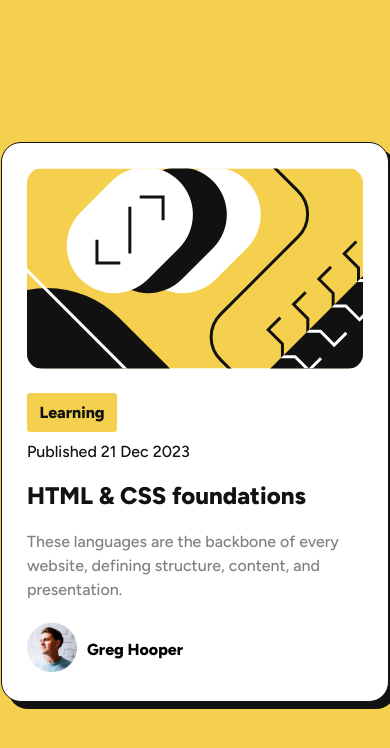
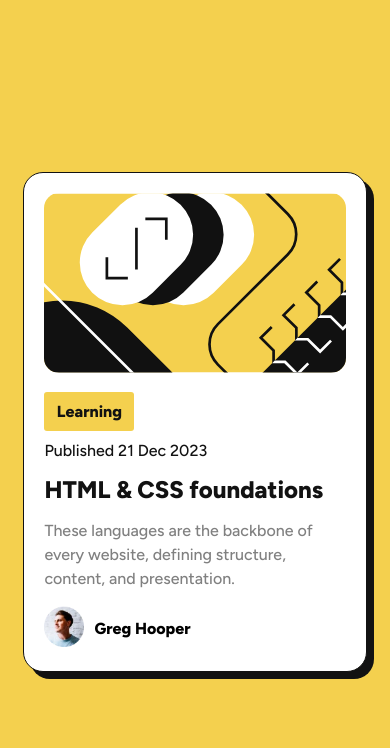
Before and after one commit to FloPereira75/blog-preview-card, a plain HTML site: page index.html in a window 390 px wide. Drawn offline with Linux system fonts and the light colour scheme.

Commit message:
retouche pour mobile

```diff
--- a/assets/css/style.css
+++ b/assets/css/style.css
@@ -23,8 +23,9 @@ body {
 }
 
 .card {
-    width: 388px;
-    padding: 25px;
+    width: 88%;
+    max-width: 388px;
+    padding: 20px;
     background: var(--color2);
     border-radius: 20px;
     border: 1px solid var(--color4);
@@ -32,7 +33,7 @@ body {
 }
 
 .card_bckg-img {
-    margin-bottom: 20px;
+    margin-bottom: 15px;
 }
 
 .card_bckg-img img {
@@ -53,14 +54,14 @@ body {
 
 .date {
     color: var(--color4);
-    margin-bottom: 20px;
+    margin-bottom: 15px;
 }
 
 .title {
     font-size: 1.5rem;
     font-weight: 800;
     color: var(--color4);
-    margin-bottom: 20px;
+    margin-bottom: 15px;
 }
 
 .title:hover {
@@ -71,7 +72,7 @@ body {
 .text {
     color: var(--color3);
     line-height: 24px;
-    margin-bottom: 20px;
+    margin-bottom: 15px;
 }
 
 .contributor {
@@ -81,7 +82,7 @@ body {
 }
 
 .contributor_pp img {
-    width: 50px;
+    width: 40px;
 }
 
 .contributor_name {
```
